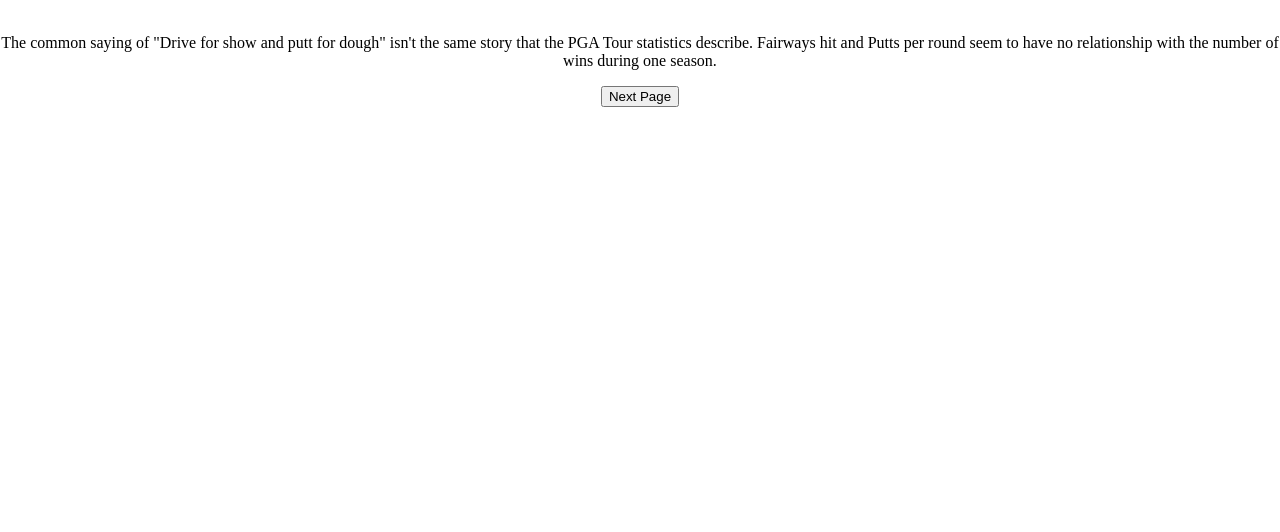
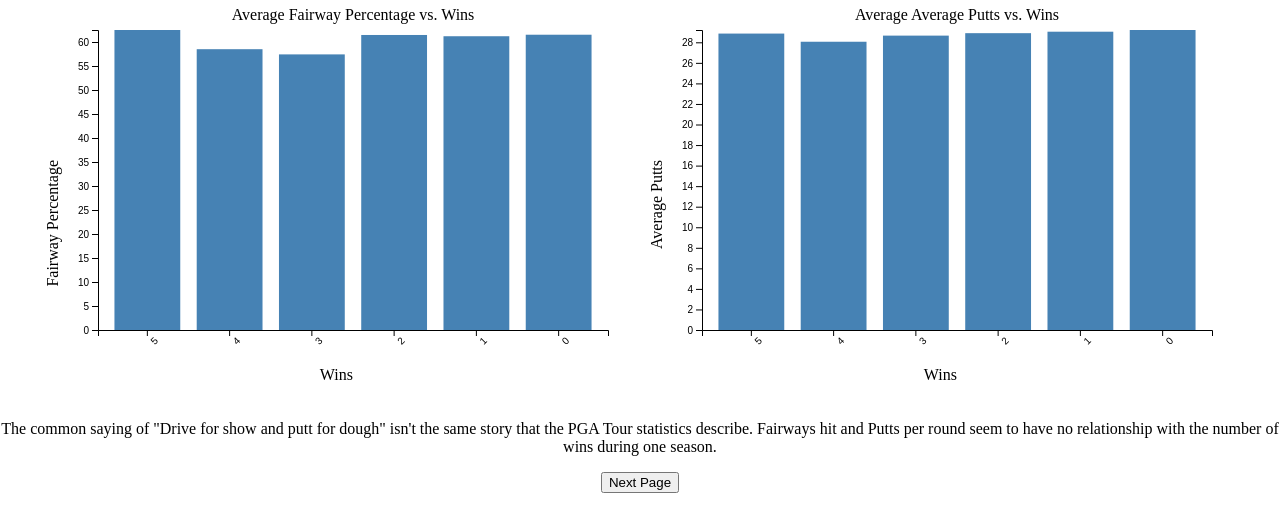
Before and after one commit to lucag2/cs416-visualization, a website: page index.html in a window 1280 px wide. Drawn offline with nearby package versions, Linux system fonts and the light colour scheme.

Commit message:
fix missing curly brace

```diff
--- a/index.html
+++ b/index.html
@@ -60,7 +60,7 @@
         .attr("height", d => height - yScale(d[yColumn]))
         .attr("fill", "steelblue");
 
-]      svg.append("g")
+      svg.append("g")
         .attr("transform", "translate(0," + height + ")")
         .call(d3.axisBottom(xScale))
         .selectAll("text")
```
